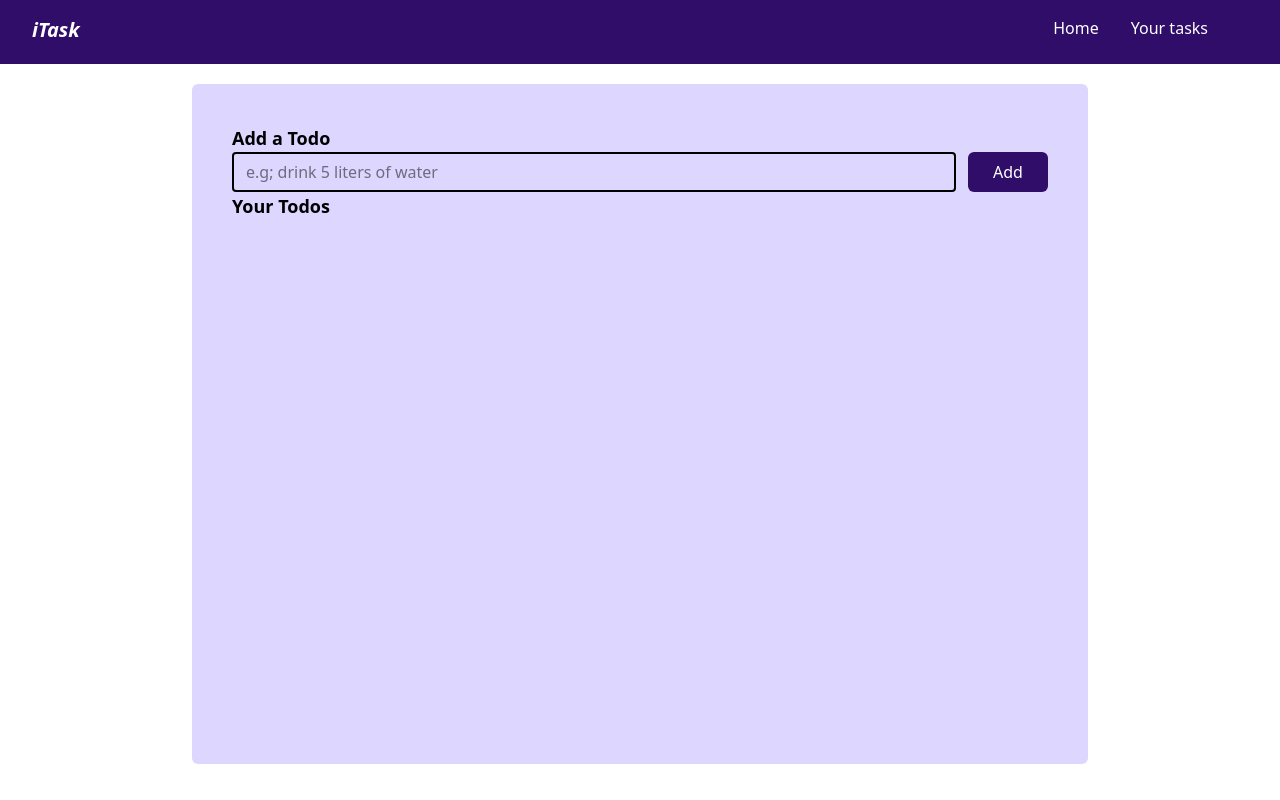
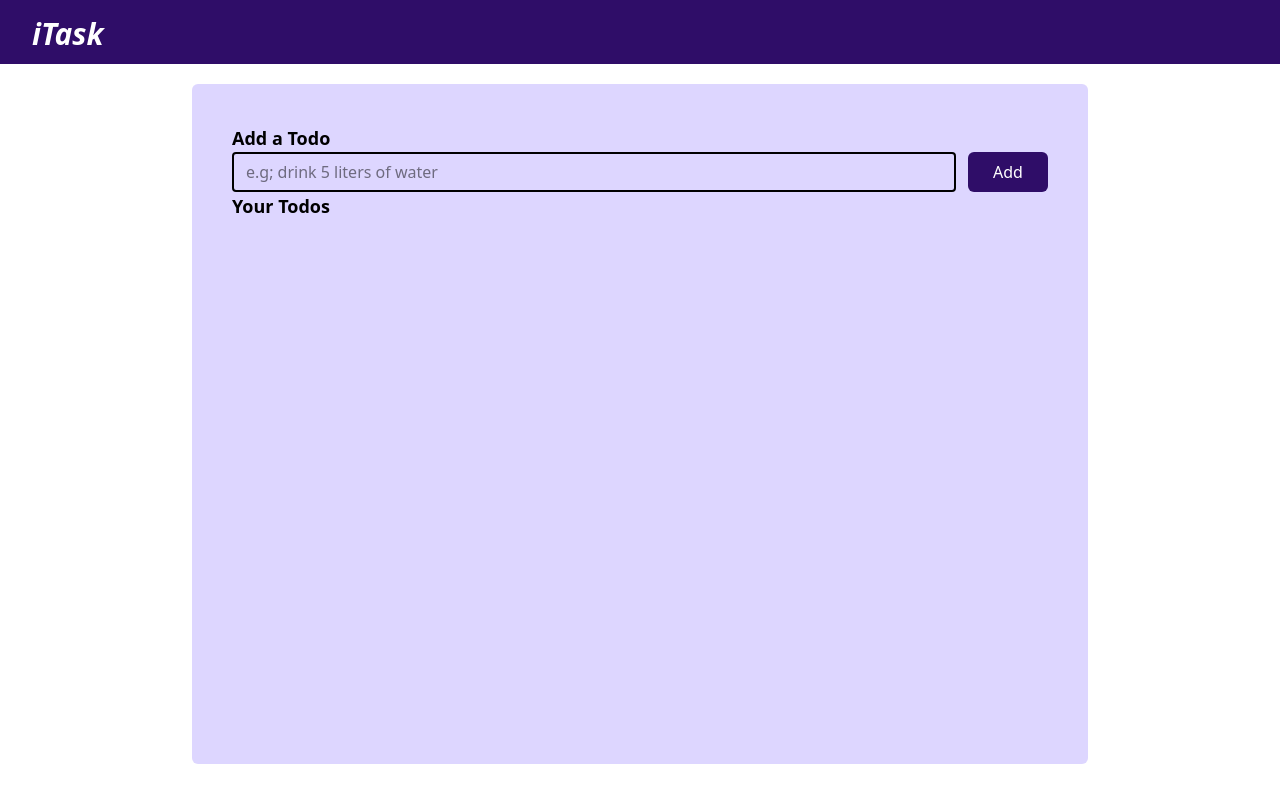
Before and after one commit to ShalizaShahid/Todo-app, a React (Vite) app in the folder my-project/: page / in a window 1280 px wide. Built offline with nearby package versions, Linux system fonts and the light colour scheme.

Commit message:
Update Navbar.jsx

```diff
--- a/my-project/src/components/Navbar.jsx
+++ b/my-project/src/components/Navbar.jsx
@@ -6,16 +6,9 @@ function Navbar(props) {
       <nav className="flex justify-between bg-violet-950 w-full h-16 text-white py-4">
 
         <div className="logo">
-          <span className="font-bold italic mx-8 cursor-pointer text-xl">iTask
+          <span className="font-bold italic mx-8 cursor-pointer text-3xl">iTask
           </span>
         </div>
-
-        <ul className="flex gap-8 mx-18 cursor-pointer transition-all duration-1000">
-
-          <li>{props.home}</li>
-          <li>{props.tasks}</li>
-
-        </ul>
 
       </nav>
 
```
